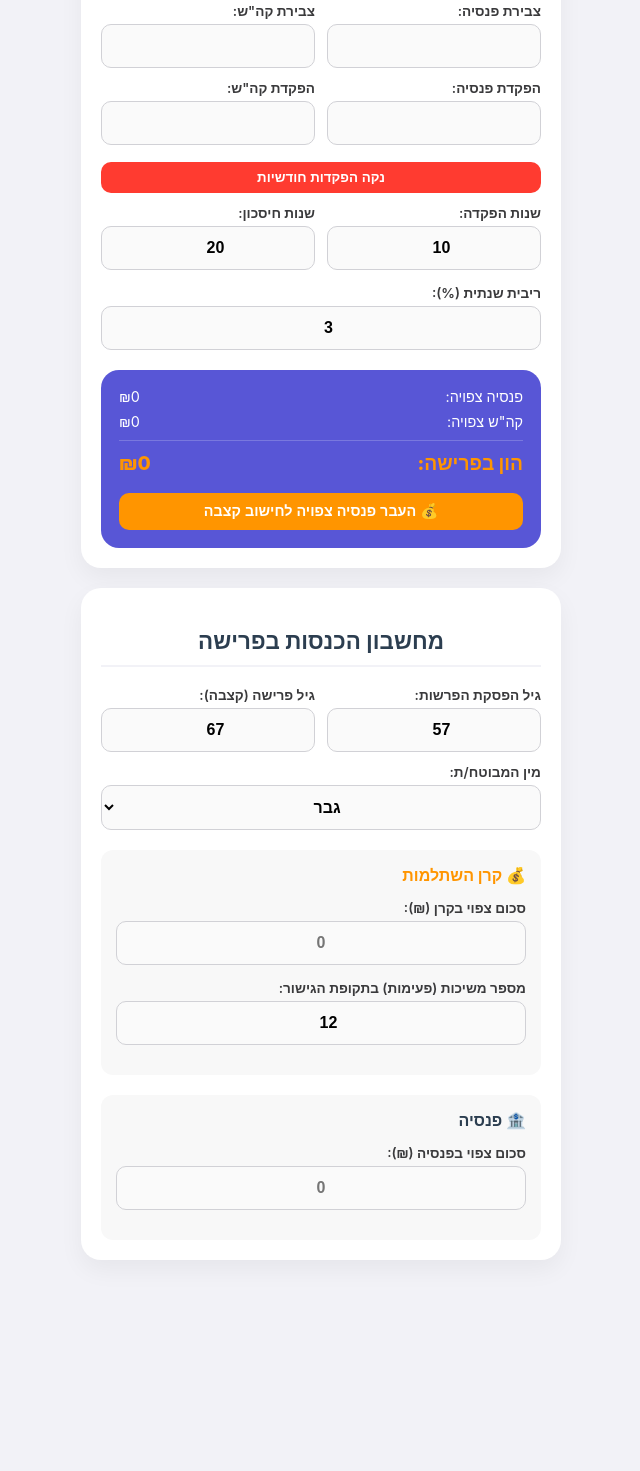
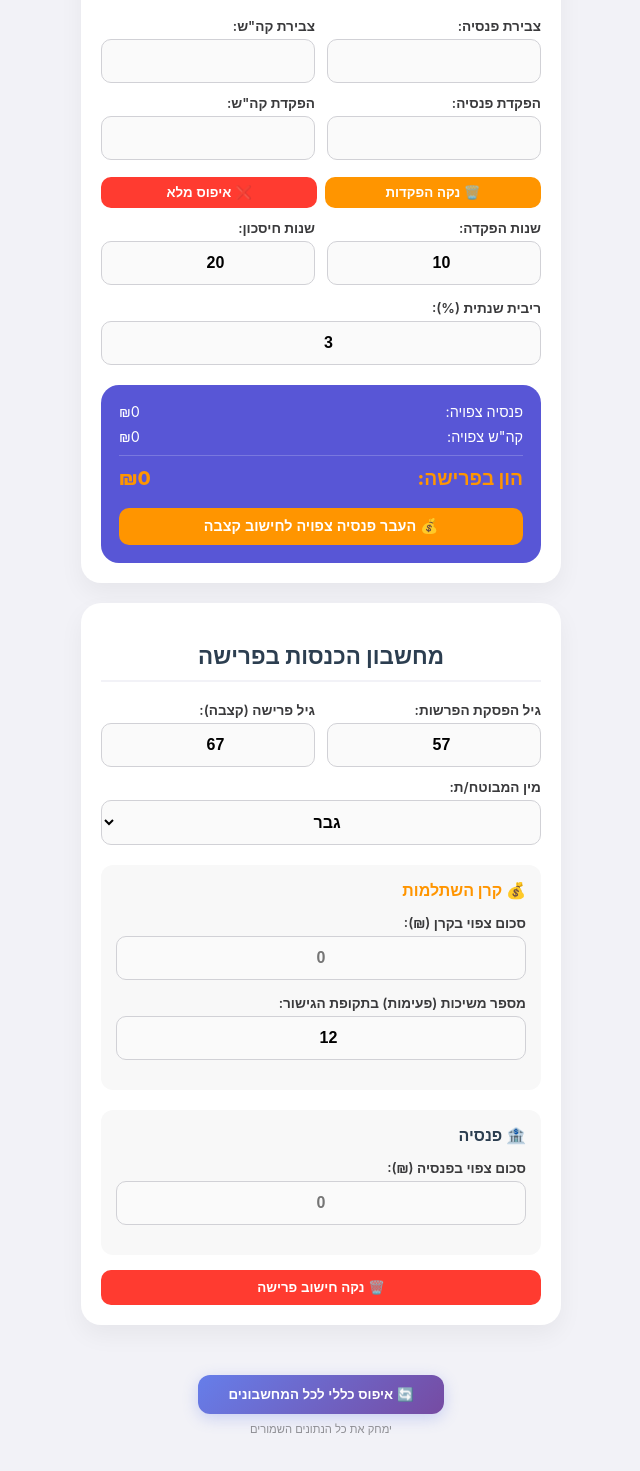
Before and after one commit to EhudBerliner/my-salary-calc, a plain HTML site: page index.html in a window 1280 px wide. Shown: the part 329-1800 px from the top of the page, without its empty margins (319-959 px from the left). Before the commit the page ends 1624 px from the top, so only its background shows below. Drawn offline with Linux system fonts and the light colour scheme.

Commit message:
Add files via upload

```diff
--- a/index.html
+++ b/index.html
@@ -150,6 +150,7 @@
 
 <div class="card">
     <h2 class="salary-title">מחשבון שכר חודשי</h2>
+    <div style="text-align: center; font-size: 0.75rem; color: #8e8e93; margin-top: -15px; margin-bottom: 15px;">גרסה 2.0</div>
     <div class="input-group">
         <label>שכר ברוטו חודשי (₪):</label>
         <input type="text" id="bruto_display" oninput="handleSalaryInput(this)" placeholder="הכנס שכר" inputmode="numeric">
@@ -178,9 +179,14 @@
         <div><label>הפקדת פנסיה:</label><input type="text" id="p_mon" oninput="formatAndCalc(this)"></div>
         <div><label>הפקדת קה"ש:</label><input type="text" id="k_mon" oninput="formatAndCalc(this)"></div>
         <div style="grid-column: span 2;">
-            <button onclick="clearDepositsAndSync()" style="width: 100%; padding: 8px; background: #ff3b30; color: white; border: none; border-radius: 10px; font-weight: bold; cursor: pointer; margin-top: 5px;">
-                נקה הפקדות חודשיות
-            </button>
+            <div style="display: flex; gap: 8px;">
+                <button onclick="clearDepositsOnly()" style="flex: 1; padding: 8px; background: #ff9500; color: white; border: none; border-radius: 10px; font-weight: bold; cursor: pointer; margin-top: 5px;">
+                    🗑️ נקה הפקדות
+                </button>
+                <button onclick="clearAllSavings()" style="flex: 1; padding: 8px; background: #ff3b30; color: white; border: none; border-radius: 10px; font-weight: bold; cursor: pointer; margin-top: 5px;">
+                    ❌ איפוס מלא
+                </button>
+            </div>
         </div>
         <div><label>שנות הפקדה:</label><input type="number" id="dep_years" oninput="formatAndCalc(this)" value="10"></div>
         <div><label>שנות חיסכון:</label><input type="number" id="total_years" oninput="formatAndCalc(this)" value="20"></div>
@@ -260,6 +266,17 @@
             ** קרן השתלמות מחושבת כמשיכות בודדות - ניתן להגדיר תדירות.
         </div>
     </div>
+
+    <button onclick="clearPensionCalc()" style="width: 100%; padding: 10px; background: #ff3b30; color: white; border: none; border-radius: 10px; font-weight: bold; cursor: pointer; margin-top: 15px;">
+        🗑️ נקה חישוב פרישה
+    </button>
+</div>
+
+<div style="text-align: center; margin: 30px 0 20px 0;">
+    <button onclick="resetAllData()" style="padding: 12px 30px; background: linear-gradient(135deg, #667eea 0%, #764ba2 100%); color: white; border: none; border-radius: 12px; font-weight: bold; cursor: pointer; box-shadow: 0 4px 15px rgba(102, 126, 234, 0.3);">
+        🔄 איפוס כללי לכל המחשבונים
+    </button>
+    <div style="font-size: 0.7rem; color: #8e8e93; margin-top: 8px;">ימחק את כל הנתונים השמורים</div>
 </div>
 
 <script>
@@ -322,6 +339,27 @@
         document.getElementById('res_p').innerText = '₪' + formatNumber(finalP);
         document.getElementById('res_k').innerText = '₪' + formatNumber(finalK);
         document.getElementById('res_total').innerText = '₪' + formatNumber(finalP + finalK);
+    }
+
+    function clearDepositsOnly() {
+        document.getElementById('p_mon').value = "";
+        document.getElementById('k_mon').value = "";
+        calcSavings();
+        saveToStorage();
+    }
+
+    function clearAllSavings() {
+        if (confirm('האם למחוק את כל נתוני החיסכון? (צבירה קיימת והפקדות חודשיות)')) {
+            document.getElementById('p_start').value = "";
+            document.getElementById('k_start').value = "";
+            document.getElementById('p_mon').value = "";
+            document.getElementById('k_mon').value = "";
+            document.getElementById('dep_years').value = "10";
+            document.getElementById('total_years').value = "20";
+            document.getElementById('roi').value = "3";
+            calcSavings();
+            saveToStorage();
+        }
     }
 
     function clearDepositsAndSync() {
@@ -439,6 +477,65 @@
         }
     }
 
+    function resetAllData() {
+        if (confirm('⚠️ האם אתה בטוח שברצונך לאפס את כל המחשבונים?\n\nפעולה זו תמחק:\n• נתוני שכר\n• תחזית חיסכון\n• חישוב פרישה\n\nהפעולה בלתי הפיכה!')) {
+            // מחיקת כל השדות - מחשבון שכר
+            document.getElementById('bruto_display').value = "";
+            document.getElementById('salaryResultBox').style.display = 'none';
+
+            // מחיקת כל השדות - חיסכון
+            document.getElementById('p_start').value = "";
+            document.getElementById('k_start').value = "";
+            document.getElementById('p_mon').value = "";
+            document.getElementById('k_mon').value = "";
+            document.getElementById('dep_years').value = "10";
+            document.getElementById('total_years').value = "20";
+            document.getElementById('roi').value = "3";
+
+            // מחיקת כל השדות - פרישה
+            document.getElementById('pensionFund').value = "";
+            document.getElementById('providentFund').value = "";
+            document.getElementById('stopDepositAge').value = "57";
+            document.getElementById('retirementAge').value = "67";
+            document.getElementById('withdrawalCount').value = "12";
+            document.getElementById('gender').value = "male";
+
+            document.getElementById('providentResultBox').style.display = 'none';
+            document.getElementById('pensionResultBox').style.display = 'none';
+            document.getElementById('totalIncomeBox').style.display = 'none';
+
+            // מחיקת localStorage
+            localStorage.removeItem('salaryCalcData');
+
+            // איפוס משתנים גלובליים
+            currentP = 0;
+            currentK = 0;
+            lastCalculatedPensionTotal = 0;
+
+            // חישוב מחדש
+            calcSavings();
+
+            alert('✅ כל הנתונים נמחקו בהצלחה!');
+        }
+    }
+
+    function clearPensionCalc() {
+        if (confirm('האם למחוק את כל נתוני חישוב הפרישה?')) {
+            document.getElementById('pensionFund').value = "";
+            document.getElementById('providentFund').value = "";
+            document.getElementById('stopDepositAge').value = "57";
+            document.getElementById('retirementAge').value = "67";
+            document.getElementById('withdrawalCount').value = "12";
+            document.getElementById('gender').value = "male";
+
+            document.getElementById('providentResultBox').style.display = 'none';
+            document.getElementById('pensionResultBox').style.display = 'none';
+            document.getElementById('totalIncomeBox').style.display = 'none';
+
+            saveToStorage();
+        }
+    }
+
     function saveToStorage() {
         const data = {
             bruto: document.getElementById('bruto_display').value,
--- a/sw.js
+++ b/sw.js
@@ -1,4 +1,4 @@
-const CACHE_NAME = 'salary-calc-v1';
+const CACHE_NAME = 'salary-calc-v2.0';
 const ASSETS = [
   './',
   './index.html',
```
Also changed, not shown: manifest.json.
